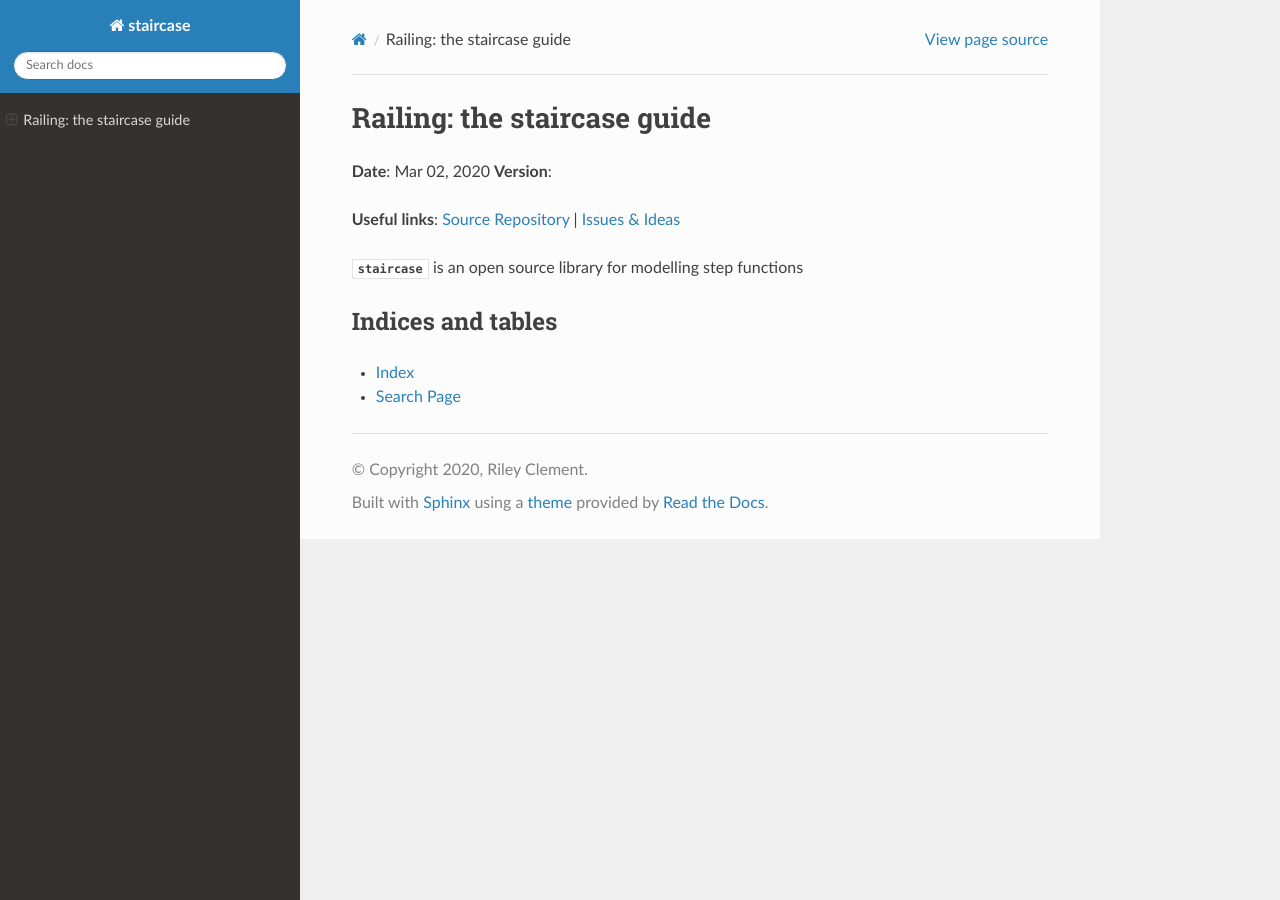
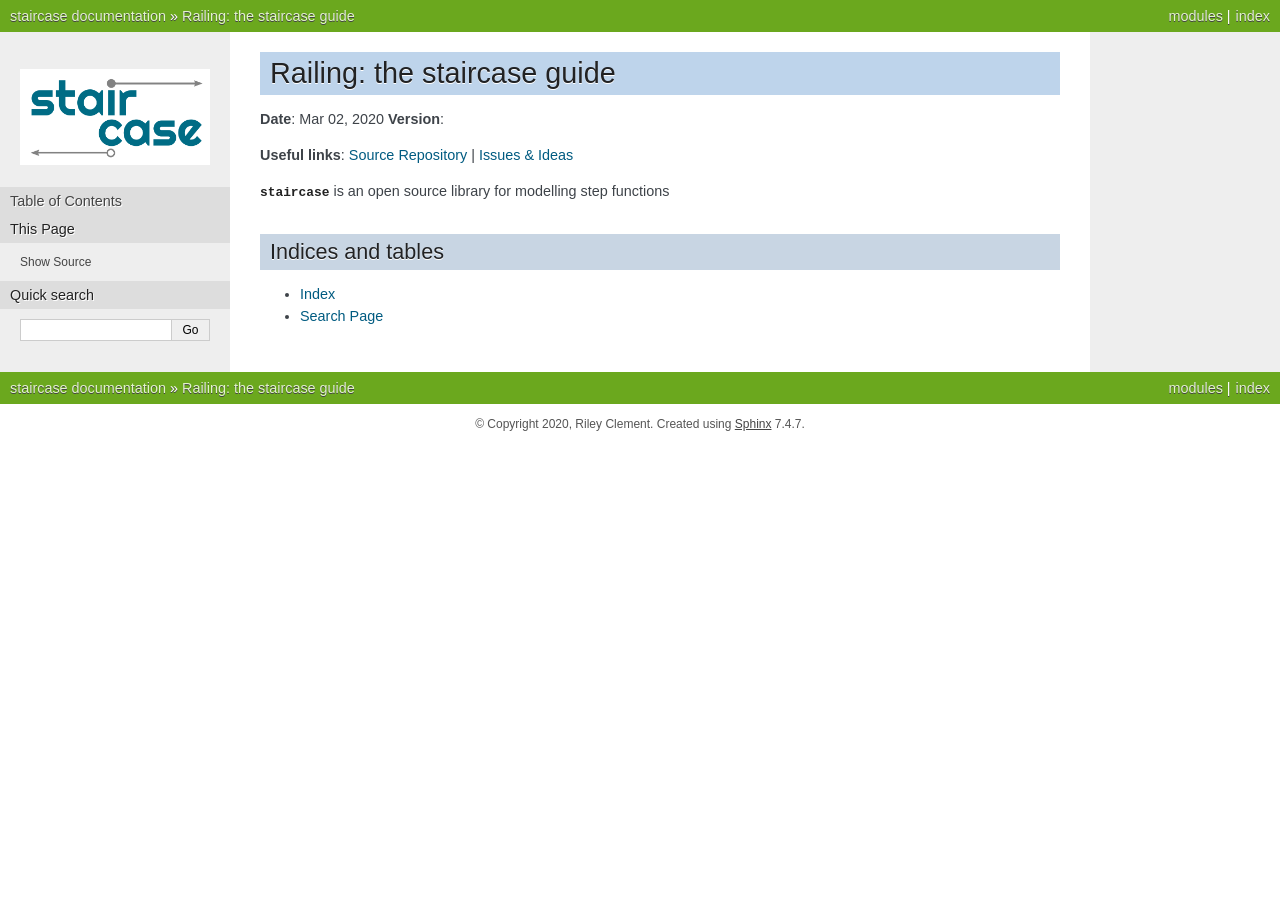
Before and after one commit to staircase-dev/staircase, a Sphinx documentation site: the page built from docs/index.rst, in a window 1280 px wide. Built offline with Sphinx 7.4.7, drawn with Linux system fonts in a browser that asks for light colours; pages that are not in the unit, such as notebooks, are missing from menus.

Commit message:
DOCUMENTATION INFRASTRUCTURE UPDATE

```diff
--- a/docs/conf.py
+++ b/docs/conf.py
@@ -34,9 +34,12 @@ extensions = [
     'sphinx.ext.autosummary',
     'sphinx.ext.coverage',
     'sphinx.ext.napoleon',
+    'matplotlib.sphinxext.plot_directive',
     #'numpydoc',  # handle NumPy documentation formatted docstrings]
     'nbsphinx',
 ]
+
+source_suffix = ['.rst', '.ipynb']
 
 # Add any paths that contain templates here, relative to this directory.
 templates_path = ['_templates']
@@ -44,9 +47,26 @@ templates_path = ['_templates']
 # List of patterns, relative to source directory, that match files and
 # directories to ignore when looking for source files.
 # This pattern also affects html_static_path and html_extra_path.
-exclude_patterns = ['_build', 'Thumbs.db', '.DS_Store']
+exclude_patterns = ['_build', 'Thumbs.db', '.DS_Store', 'examples/.ipynb_checkpoints']
+
 autosummary_generate = True
+
 master_doc = 'index'
+
+# matplotlib plot directive
+plot_include_source = True
+plot_formats = [("png", 90)]
+plot_html_show_formats = False
+plot_html_show_source_link = False
+plot_pre_code = """
+import numpy as np
+import pandas as pd
+import staircase as sc
+s1 = sc.Stairs().layer(1,2).layer(3,4).layer(4,5,-1)
+"""
+
+
+
 # -- Options for HTML output -------------------------------------------------
 
 # The theme to use for HTML and HTML Help pages.  See the documentation for
@@ -54,8 +74,18 @@ master_doc = 'index'
 #
 html_theme = 'alabaster'
 html_theme = "sphinx_rtd_theme"
+html_theme = "nature"
+#html_theme = "bizstyle"
+
+
+html_logo = 'img/staircase.png'
+
 
 # Add any paths that contain custom static files (such as style sheets) here,
 # relative to this directory. They are copied after the builtin static files,
 # so a file named "default.css" will overwrite the builtin "default.css".
 html_static_path = ['_static']
+
+html_sidebars = {
+    "**":["globaltoc.html", "relations.html", "sourcelink.html", "searchbox.html"]
+}
```
Also changed, not shown: docs/img/staircase.png (added), docs/img/staircasewide.png (added), 3 other files.
